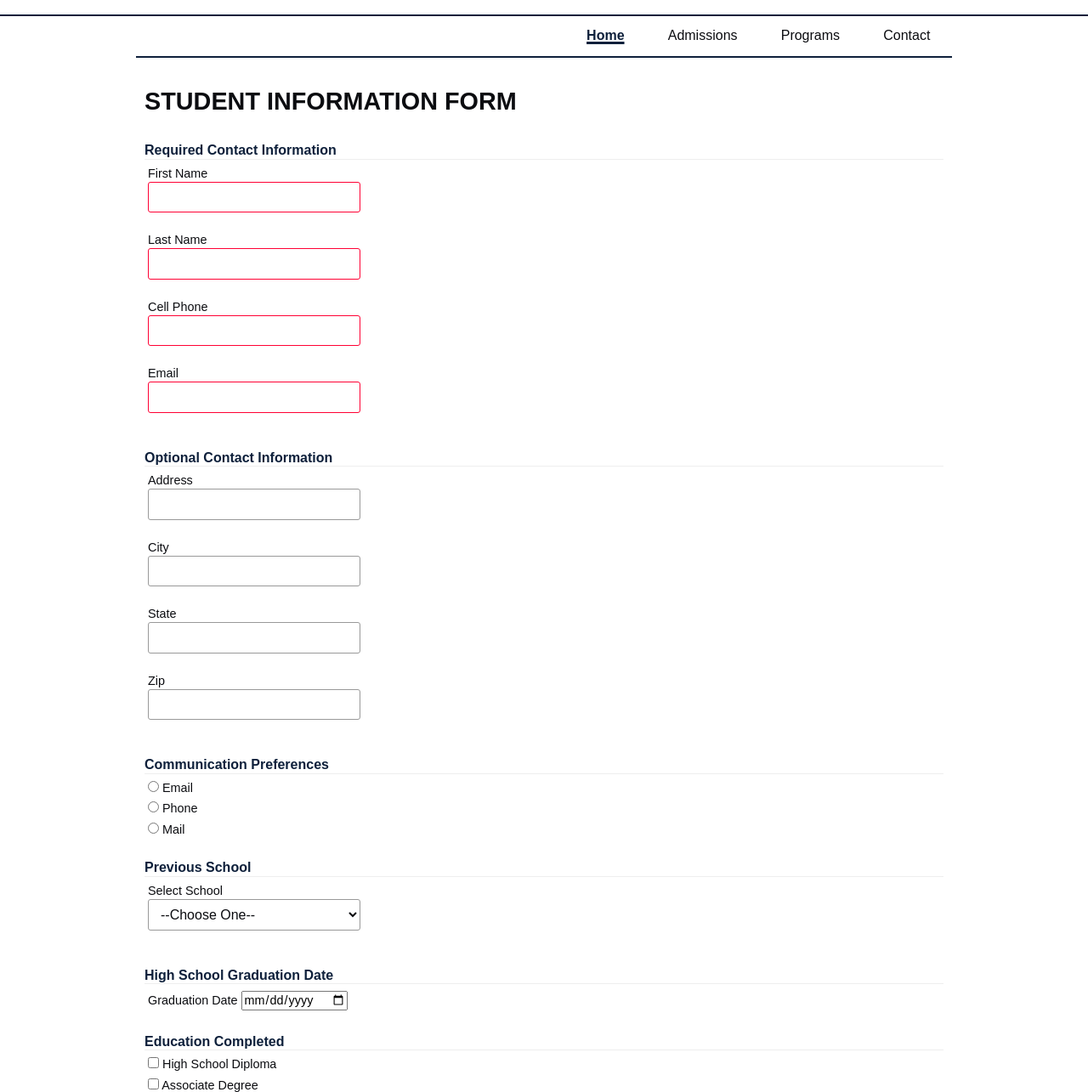
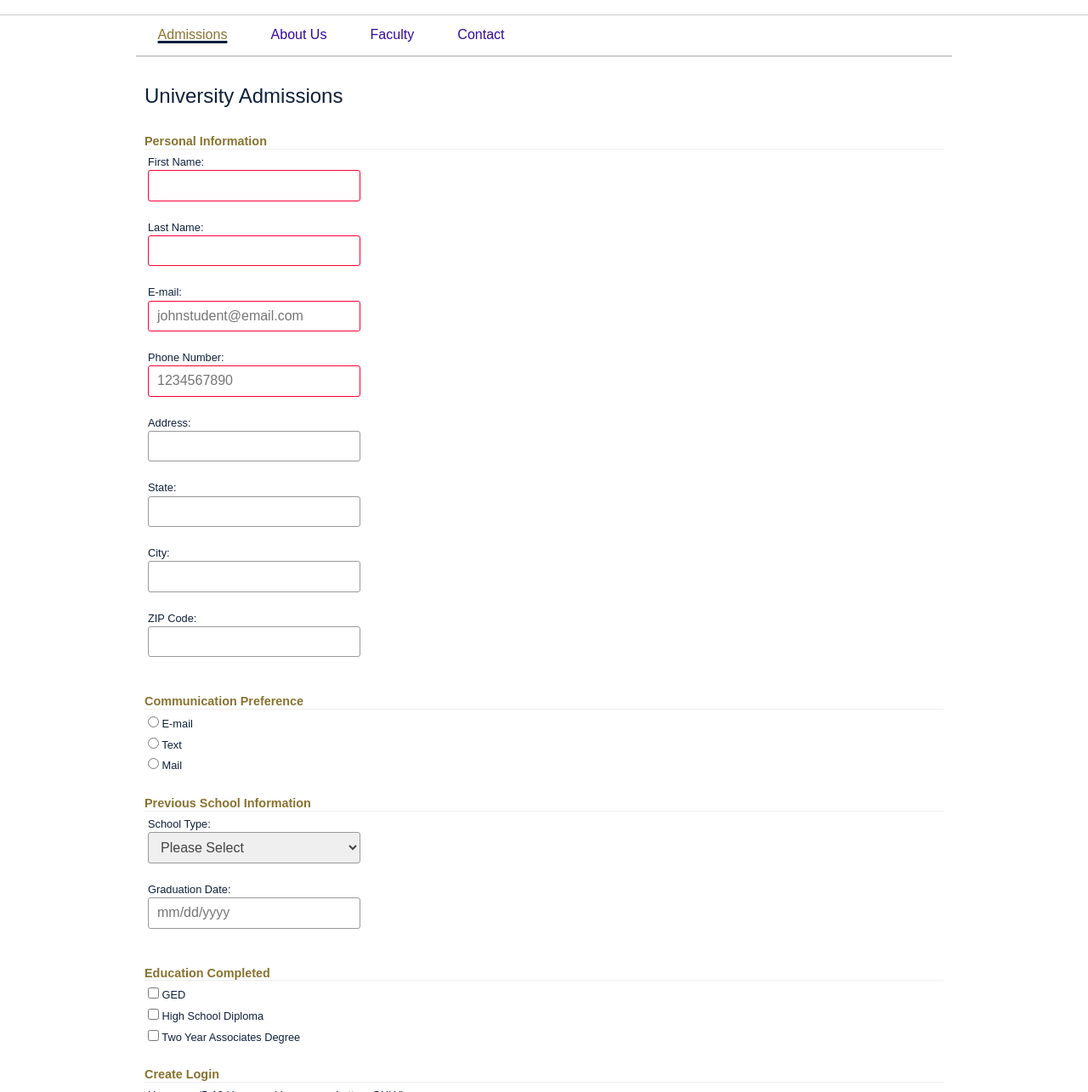
Before and after one commit to mattrushrocks/university, a plain HTML site: page index.html in a window 1280 px wide. Shown: the part 105-1390 px from the top of the page at 85% size. Drawn offline with Linux system fonts and the light colour scheme.

Commit message:
Changed the whole thing like twice

```diff
--- a/css/styles.css
+++ b/css/styles.css
@@ -312,39 +312,37 @@ html {
 }
 
 /* --------------------------- BODY --------------------------- */
-/* --------------------------- BODY --------------------------- */
+html, body {
+        overflow-x: hidden; /* Prevent horizontal scroll */
+      }
 body {
-  font-family: "Orbitron", "Raleway", sans-serif; /* Futuristic academic vibe */
+  font-family: "Raleway", sans-serif;
   font-weight: 300;
   min-width: 320px;
   display: grid;
-  background-color: #ffffff; /* Professional white background */
-  color: #0B0C10; /* Dark text for readability */
 }
 
 /* --------------------------- HEADER --------------------------- */
 #headerWrapper {
-  border-bottom: 2px solid #0E203B; /* Dark blue accent */
-  background-color: #ffffff; /* Clean header */
+  border-bottom: 1px solid #ccc;
 }
 
 header {
   display: grid;
-  grid-template-columns: 60px auto 44px;
-  column-gap: 30px;
+  grid-template-columns: 80px auto 44px;
+  -moz-column-gap: 10px;
+       column-gap: 10px;
   align-items: center;
   padding: 0.5rem 10px;
   margin-bottom: 1rem;
 }
 header span {
   font-size: 1.6rem;
-  font-weight: 600;
-  color: #0B0C10; /* Professional dark text */
-  text-transform: uppercase;
-  letter-spacing: 2px;
+  font-weight: 300;
+  color: #1c0e75;
 }
 
-/* --------------------------- NAVIGATION --------------------------- */
+/* --------------------------- NAVIGATION STUFF GOES HERE --------------------------- */
 div#navWrapper {
   grid-row: 4;
 }
@@ -355,7 +353,7 @@ div#navWrapper {
   font-size: 1.6rem;
   height: 44px;
   text-decoration: none;
-  color: #0B0C10; /* Neutral professional text */
+  color: #333;
 }
 
 #top a {
@@ -368,7 +366,6 @@ div#navWrapper {
 
 nav {
   height: 100vh;
-  background-color: #ffffff; /* White background */
 }
 nav ul {
   list-style-type: none;
@@ -377,29 +374,52 @@ nav ul {
 }
 nav li a {
   display: block;
-  color: #0B0C10;
+  color: #34079c;
   padding: 0.9rem 2vw;
   text-decoration: none;
   text-align: right;
   border-bottom: 1px solid #ccc;
 }
 nav li.active a {
-  color: #0E203B; /* Dark blue highlight */
-  font-weight: 700;
+  color: #0E203B;
 }
+/* Base hamburger style */
+.hamburger {
+  font-size: 2rem;       /* makes the ☰ icon bigger */
+  text-decoration: none; /* remove underline */
+  color: #333;           /* adjust to match your theme */
+  padding: 0.5rem;
+  cursor: pointer;
+}
+
+/* Show hamburger only on small screens */
+.hamburger {
+  display: inline-block;
+}
+
+@media (min-width: 768px) {
+  .hamburger {
+    display: none; /* hide hamburger on tablets & desktops */
+  }
+
+  #navlinks {
+    display: flex; /* show full nav on larger screens */
+    position: static;
+  }
+}
+
 
 /* --------------------------- MAIN --------------------------- */
 main h1 {
   padding: 1rem 10px 0.5rem 10px;
-  font-size: 1.8rem;
-  color: #0B0C10;
-  font-weight: 600;
-  text-transform: uppercase;
+  font-size: 1.5rem;
+  color: #0E203B;
+  font-weight: 300;
 }
 main p {
   padding: 0.5rem 10px;
   color: #333;
-  line-height: 160%;
+  line-height: 150%;
 }
 
 /* --------------------------- FORM --------------------------- */
@@ -408,13 +428,13 @@ form.myForm {
 }
 form.myForm label {
   display: block;
-  font-size: 0.9rem;
-  color: #0B0C10;
+  font-size: 0.8rem;
+  color: #0E203B;
   padding: 0.25rem;
 }
 form.myForm h3 {
-  font-size: 1rem;
-  color: #0E203B; /* Dark blue section headers */
+  font-size: 0.9rem;
+  color: #89722F;
   margin: 1.5rem 0 0.25rem 0;
   border-bottom: 1px solid #eee;
 }
@@ -428,52 +448,50 @@ form.myForm select {
   margin: 0.1rem 0 1rem 0;
   padding: 0.5rem 10px;
   font-size: 1rem;
-  color: #0B0C10;
+  color: #444;
   width: 250px;
   border: 1px solid #999;
   border-radius: 3px;
-  background-color: #ffffff;
 }
 form.myForm input[type=submit] {
   border: none;
   border-radius: 10px;
-  background-color: #0E203B; /* Dark blue button */
+  background-color: #0E203B;
   font-weight: 700;
-  color: #ffffff;
+  color: white;
   padding: 1rem;
-  appearance: none;
-  text-transform: uppercase;
-  letter-spacing: 1px;
+  -webkit-appearance: none;
+  -moz-appearance: none;
+       appearance: none;
 }
 form.myForm input:required {
-  border: 1px solid #FF0033; /* Red for required fields */
+  border: 1px solid #ff0033;
 }
 form.myForm input:focus {
-  border: 3px solid #0E203B; /* Dark blue focus */
+  border: 3px solid #ccc;
 }
 form.myForm input:required:valid {
-  border: 1px solid #0E203B; /* Dark blue valid field */
+  border: 1px solid #89722F;
 }
 
 /* --------------------------- FOOTER --------------------------- */
 #footerWrapper {
-  background-color: #ffffff;
-  border-top: 2px solid #0E203B; /* Dark blue accent */
+  background-color: #ebda19;
 }
 
 footer {
   font-size: 0.85rem;
   padding: 1rem 10px;
-  color: #0B0C10;
+  color: black;
   text-align: center;
   line-height: 150%;
 }
 footer a {
-  color: #0E203B; /* Dark blue links */
+  color: #ccc;
 }
 
-/* --------------------------- MEDIA QUERIES --------------------------- */
 @media only screen and (min-width: 35rem) {
+  /* NAVIGATION STUFF GOES HERE  */
   body {
     display: block;
   }
@@ -482,11 +500,10 @@ footer a {
   }
   #top a.logo {
     display: block;
-    color: #0B0C10;
   }
   nav {
     height: auto;
-    border-bottom: 2px solid #0E203B; /* Dark blue */
+    border-bottom: 2px solid #ccc;
   }
   nav ul {
     display: flex;
@@ -496,12 +513,12 @@ footer a {
     border: none;
   }
   nav li a:hover {
-    background-color: #f9f9f9;
-    color: #0E203B; /* Dark blue hover */
+    background-color: #eee;
   }
   nav li.active a {
-    text-decoration: underline 3px;
-    color: #0E203B; /* Dark blue */
+    -webkit-text-decoration: underline 3px;
+            text-decoration: underline 3px;
+    color: #89722F;
     text-decoration-color: #0E203B;
   }
 }
@@ -513,9 +530,10 @@ footer a {
   header {
     margin-bottom: 1.2rem;
   }
+  /* NAVIGATION STUFF GOES HERE  */
   nav {
     height: auto;
-    border-bottom: 2px solid #0E203B; /* Dark blue */
+    border-bottom: 2px solid #ccc;
   }
   nav ul {
     display: flex;
--- a/index.html
+++ b/index.html
@@ -32,133 +32,164 @@
         srcset="images/logo-1x.png 1x, images/logo-2x.png 2x, images/logo-3x.png 3x">
     </figure>
     <span>University Application</span>
+    <!-- Hamburger menu trigger -->
+    <a href="#navlinks" class="hamburger">&#9776;</a>
   </header>
 </div>
 
+
 <div id="navWrapper">
-  <nav>
+      <nav id="navlinks">
+        <a href="#top">&#10005;</a>
         <ul>
-      <li class="active"><a href="#">Home</a></li>
-      <li><a href="#">Admissions</a></li>
-      <li><a href="#">Programs</a></li>
+            <li class="active"><a href="#">Admissions</a></li>
+          <li><a href="#">About Us</a></li>
+          <li><a href="#">Faculty</a></li>
           <li><a href="#">Contact</a></li>
         </ul>
       </nav>
     </div>
-<div id="mainWrapper"></div>
+    <!-- end nav wrapper -->
+
+    <div id="mainWrapper">
       <main>
-  <h1>Student Information Form</h1>
-  <form method="GET" action="thanks.html" class="myForm" autocomplete="on">
+        <h1>University Admissions</h1>
 
-
-
-    <!-- Required Contact Inputs -->
-    <h3>Required Contact Information</h3>
+        <form
+          method="get"
+          action="thanks.html"
+          class="myForm"
+          autocomplete="on"
+        >
+        <h3>Personal Information</h3>
+          <label
+            >First Name:
+            <input
+              type="text"
+              name="fname"
+              autocomplete="given-name"
+              required
+              title="First Name Here"
+          /></label>
+          <label
+            >Last Name:
+            <input
+              type="text"
+              name="lname"
+              autocomplete="family-name"
+              required
+              title="Last Name Here"
+          /></label>
+          <label
+            >E-mail:
+            <input
+              type="email"
+              name="email"
+              autocomplete="email"
+              required
+              title="Your E-mail Here"
+              placeholder="johnstudent@email.com"
+          /></label>
+          <label
+            >Phone Number:
+            <input
+              type="tel"
+              name="Phone"
+              autocomplete="tel"
+              required
+              title="Your Cell Phone Number"
+              placeholder="1234567890"
+          /></label>
+          <label
+            >Address:
+            <input
+              type="text"
+              name="Address"
+              autocomplete="address-line1"
+              title="Your street address"
+          /></label>
+          <label
+          >State:
+          <input
+            type="text"
+            name="State"
+            autocomplete="address-level1"
+            title="Your State"
+        /></label>
+        <label
+          >City:
+          <input
+            type="text"
+            name="City"
+            autocomplete="address-level2"
+            title="Your City"
+        /></label>
+        <label
+          >ZIP Code:
+          <input
+            type="text"
+            name="Zip"
+            autocomplete="postal-code"
+            title="Your ZIP Code"
+        /></label>
+          <h3>Communication Preference</h3>
             <label>
-      First Name
-      <input type="text" name="firstName" required>
+                <input type="radio" name="communication" value="email"> E-mail
             </label>
             <label>
-      Last Name
-      <input type="text" name="lastName" required>
-    </label>
-    <label>
-      Cell Phone
-      <input type="tel" name="cellPhone" required>
-    </label>
-    <label>
-      Email
-      <input type="email" name="email" required>
-    </label>
-
-    <!-- Optional Contact Inputs -->
-    <h3>Optional Contact Information</h3>
-    <label>
-      Address
-      <input type="text" name="address">
-    </label>
-    <label>
-      City
-      <input type="text" name="city">
-    </label>
-    <label>
-      State
-      <input type="text" name="state">
-    </label>
-    <label>
-      Zip
-      <input type="number" name="zip">
-    </label>
-
-    <!-- Communication Preferences -->
-    <h3>Communication Preferences</h3>
-    <label>
-      <input type="radio" name="communication" value="email"> Email
-    </label>
-    <label>
-      <input type="radio" name="communication" value="phone"> Phone
+                <input type="radio" name="communication" value="text"> Text
             </label>
             <label>
                 <input type="radio" name="communication" value="mail"> Mail
             </label>
 
-    <!-- Previous School Dropdown -->
-    <h3>Previous School</h3>
-    <label>
-      Select School
-      <select name="previousSchool">
-        <option value="">--Choose One--</option>
-        <option value="schoolA">School A</option>
-        <option value="schoolB">School B</option>
-        <option value="schoolC">School C</option>
+        <h3>Previous School Information</h3>
+          <label> School Type:
+            <select name="school type">
+                <option value="No Selection Made">Please Select</option>
+                <option value="High School">High School</option>
+                <option value="4year">4 Year University</option>
+                <option value="2year">2 Year University</option>
           </select>
         </label>
-
-    <!-- High School Graduation Date -->
-    <h3>High School Graduation Date</h3>
         <label>
-      Graduation Date
-      <input type="date" name="gradDate">
-    </label>
-
-    <!-- Education Completed Checkboxes -->
+          Graduation Date:
+          <input
+            type="text"
+            name="graddate"
+            title="Your Graduation Date of the school listed above."
+            placeholder="mm/dd/yyyy"
+        /></label>
         <h3>Education Completed</h3>
             <label>
-      <input type="checkbox" name="education" value="hsDiploma"> High School Diploma
+                <input type="checkbox" name="ged"> GED
             </label>
             <label>
-      <input type="checkbox" name="education" value="associate"> Associate Degree
+                <input type="checkbox" name="highschool"> High School Diploma
             </label>
             <label>
-      <input type="checkbox" name="education" value="bachelor"> Bachelor’s Degree
+                <input type="checkbox" name="associates"> Two Year Associates Degree
             </label>
-    <label>
-      <input type="checkbox" name="education" value="master"> Master’s Degree
+            <h3>Create Login</h3>
+            <label>Username(5-10 Upper and Lowercase Letters ONLY)
+                <input type="text" required pattern="[A-Za-z]{5,10}"  title="Enter a username with 5-10 upper or lowercase letters ONLY">
             </label>
-
-    <!-- Username with Pattern -->
-    <h3>Account Information</h3>
-    <label>
-      Username (5–10 letters)
-      <input type="text" name="username" pattern="[A-Za-z]{5,10}" required>
+            <label>Password(6+ characters)
+                <input type="password" name="password" required minlength="6" title="Enter a password with 6+ characters">
             </label>
-
-    <!-- Password -->
-    <label>
-      Password (min 6 characters)
-      <input type="password" name="password" minlength="6" required>
-    </label>
-
-    <!-- Submit Button -->
-    <input type="submit" value="Submit Application">
+          <input type="submit" value="SEND APPLICATION" />
         </form>
       </main>
+    </div>
+    <!-- end main wrapper -->
 
     <div id="footerWrapper">
       <footer>
-    <p>&copy; 2025 Matt Rushforth</p>
+        <p>
+          Copyright &copy; 2025 &bull; Matt Rushforth
+        </p>
       </footer>
     </div>
-
+    <!-- end footer wrapper -->
   </body>
 </html>
```
Lines whose indentation alone changed are shown as unchanged.
